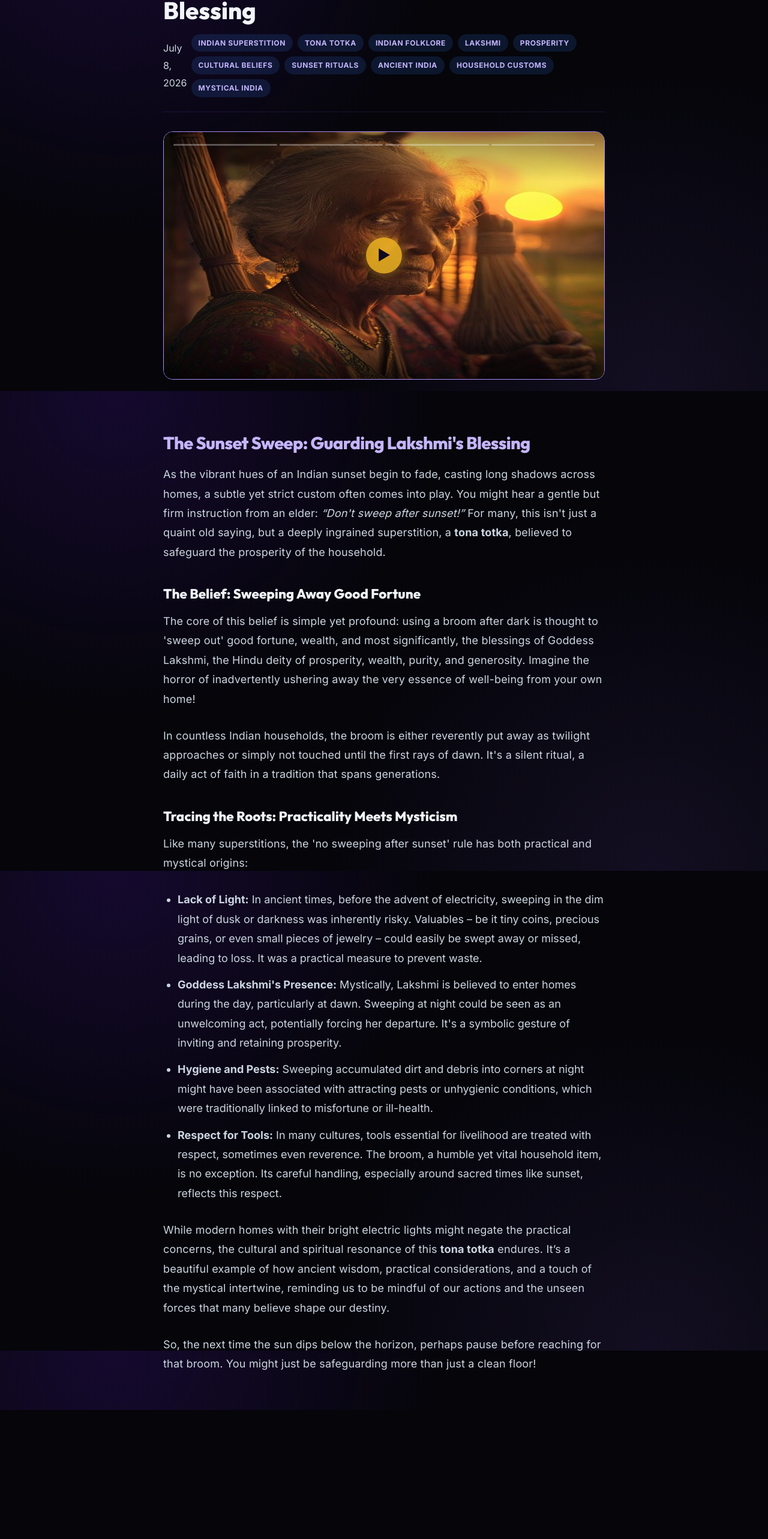
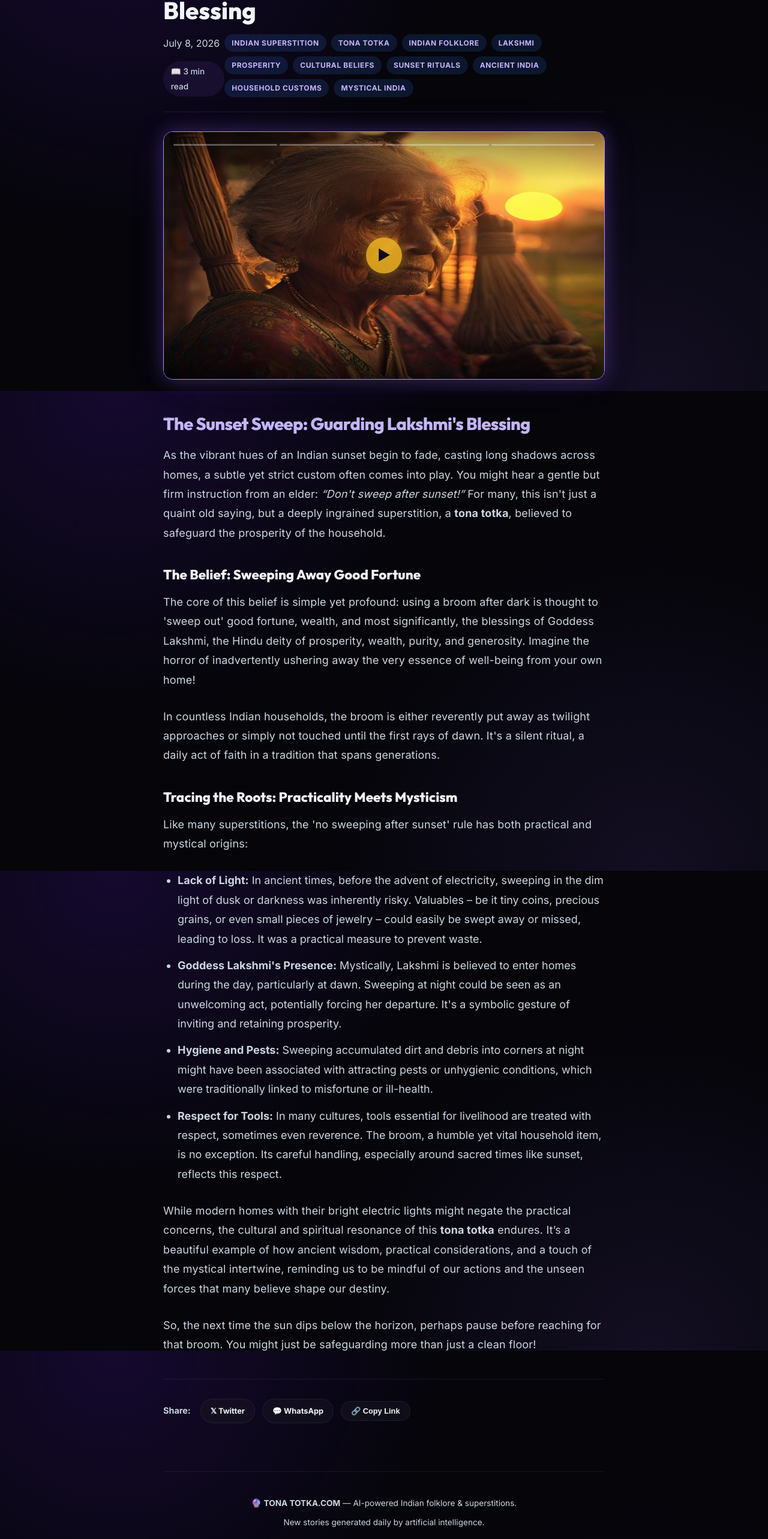
Before and after one commit to AyushM1701/AI-Superstition-blogger, a Next.js app: page /2026-07-08-the-sunset-sweep-guarding-lakshmi-s-blessing in a window 1280 px wide. Shown: the part 148-2714 px from the top of the page at 60% size. Before the commit the page ends 2499 px from the top, so only its background shows below. Built offline with nearby package versions, Linux system fonts and the light colour scheme; no server answers.

Commit message:
feat: complete UI overhaul, add share buttons, sync audio, fix bugs

```diff
--- a/src/app/[slug]/page.tsx
+++ b/src/app/[slug]/page.tsx
@@ -2,7 +2,9 @@ import Link from 'next/link';
 import { notFound } from 'next/navigation';
 import { Metadata } from 'next';
 import { getPostBySlug, getAllPosts } from '../../lib/posts';
+import { getReadingTime } from '../../lib/reading-time';
 import ReelsPlayer from '../../components/ReelsPlayer';
+import ShareButtons from '../../components/ShareButtons';
 
 interface Props {
   params: Promise<{ slug: string }>;
@@ -24,7 +26,7 @@ export async function generateMetadata({ params }: Props): Promise<Metadata> {
   }
 
   const desc = post.script.length > 150 ? post.script.substring(0, 150) + '...' : post.script;
-  const baseUrl = process.env.NEXT_PUBLIC_SITE_URL || 'https://tona-totka.com';
+  const baseUrl = process.env.NEXT_PUBLIC_SITE_URL || 'https://ai-superstition-blogger-4nnb.vercel.app';
 
   // Default to Pollinations URL if we don't have local static images yet
   let ogImage = `https://image.pollinations.ai/prompt/${encodeURIComponent(post.title + ", cinematic, 8k")}?width=1200&height=630&nologo=true`;
@@ -61,6 +63,7 @@ export default async function PostPage({ params }: Props) {
         <header className="detail-header">
           <h1 className="detail-title">{post.title}</h1>
           <div className="detail-meta">
+            <div style={{ display: 'flex', alignItems: 'center', gap: '1rem', flexWrap: 'wrap' }}>
               <time dateTime={post.created_at}>
                 {new Date(post.created_at).toLocaleDateString('en-US', {
                   year: 'numeric',
@@ -68,6 +71,8 @@ export default async function PostPage({ params }: Props) {
                   day: 'numeric'
                 })}
               </time>
+              <span className="reading-time">📖 {getReadingTime(post.blog_html)}</span>
+            </div>
             <div className="tags">
               {post.tags && post.tags.map((tag: string) => (
                 <span key={tag} className="tag">{tag}</span>
@@ -76,7 +81,7 @@ export default async function PostPage({ params }: Props) {
           </div>
         </header>
 
-        <div style={{ marginBottom: '3rem', display: 'flex', justifyContent: 'center' }}>
+        <div style={{ marginBottom: '3rem' }}>
           <ReelsPlayer
             imagePrompts={post.image_prompts || []}
             imageUrls={post.image_urls}
@@ -89,7 +94,14 @@ export default async function PostPage({ params }: Props) {
           className="blog-content"
           dangerouslySetInnerHTML={{ __html: post.blog_html }}
         />
+
+        <ShareButtons title={post.title} slug={post.slug} />
       </article>
+
+      <footer className="site-footer">
+        <p>🔮 <strong>TONA TOTKA.COM</strong> — AI-powered Indian folklore & superstitions.</p>
+        <p>New stories generated daily by artificial intelligence.</p>
+      </footer>
     </main>
   );
 }
--- a/src/app/globals.css
+++ b/src/app/globals.css
@@ -9,6 +9,7 @@
   --accent-color: #a78bfa;
   --accent-hover: #c4b5fd;
   --accent-gradient: linear-gradient(135deg, #a78bfa 0%, #f472b6 100%);
+  --glow-shadow: 0 0 30px rgba(139, 92, 246, 0.3), 0 0 60px rgba(139, 92, 246, 0.1);
 }
 
 * {
@@ -233,28 +234,7 @@ a {
   box-shadow: 0 20px 40px rgba(0, 0, 0, 0.4);
 }
 
-.thumbnail-placeholder {
-  width: 100%;
-  aspect-ratio: 16/9;
-  background: linear-gradient(45deg, #1e293b, #0f172a);
-  display: flex;
-  align-items: center;
-  justify-content: center;
-  position: relative;
-  overflow: hidden;
-  border-bottom: 1px solid var(--card-border);
-}
 
-.thumbnail-placeholder::after {
-  content: '▶';
-  font-size: 3rem;
-  color: rgba(255, 255, 255, 0.2);
-  transition: color 0.3s ease;
-}
-
-.video-card:hover .thumbnail-placeholder::after {
-  color: var(--accent-color);
-}
 
 .card-content {
   padding: 1.5rem;
@@ -311,20 +291,7 @@ a {
   color: var(--text-primary);
 }
 
-.video-player-container {
-  border-radius: 16px;
-  overflow: hidden;
-  box-shadow: 0 25px 50px -12px rgba(0, 0, 0, 0.5);
-  margin-bottom: 2rem;
-  background: #000;
-  aspect-ratio: 16/9;
-}
 
-.video-player {
-  width: 100%;
-  height: 100%;
-  display: block;
-}
 
 .detail-title {
   font-size: 2.5rem;
@@ -504,3 +471,84 @@ a {
     padding: 0.2rem 0.5rem;
   }
 }
+
+/* Reading Time Badge */
+.reading-time {
+  display: inline-flex;
+  align-items: center;
+  gap: 0.4rem;
+  font-size: 0.85rem;
+  color: var(--text-secondary);
+  background: rgba(139, 92, 246, 0.1);
+  padding: 0.3rem 0.8rem;
+  border-radius: 9999px;
+  font-weight: 500;
+}
+
+/* Share Buttons */
+.share-bar {
+  display: flex;
+  align-items: center;
+  gap: 0.75rem;
+  margin-top: 2.5rem;
+  padding-top: 2rem;
+  border-top: 1px solid var(--card-border);
+  flex-wrap: wrap;
+}
+
+.share-bar-label {
+  font-size: 0.9rem;
+  font-weight: 600;
+  color: var(--text-secondary);
+  margin-right: 0.25rem;
+}
+
+.share-btn {
+  display: inline-flex;
+  align-items: center;
+  gap: 0.4rem;
+  padding: 0.5rem 1rem;
+  border-radius: 9999px;
+  font-size: 0.8rem;
+  font-weight: 600;
+  cursor: pointer;
+  border: 1px solid var(--card-border);
+  background: var(--card-bg);
+  color: var(--text-primary);
+  transition: all 0.2s ease;
+  backdrop-filter: blur(8px);
+}
+
+.share-btn:hover {
+  border-color: var(--accent-color);
+  background: rgba(139, 92, 246, 0.15);
+  transform: translateY(-1px);
+}
+
+.share-btn--copied {
+  border-color: #34d399;
+  color: #34d399;
+}
+
+/* Footer */
+.site-footer {
+  margin-top: 5rem;
+  padding: 2.5rem 0;
+  border-top: 1px solid var(--card-border);
+  text-align: center;
+  color: var(--text-secondary);
+  font-size: 0.85rem;
+}
+
+.site-footer p {
+  margin-bottom: 0.5rem;
+}
+
+.site-footer a {
+  color: var(--accent-color);
+  transition: color 0.2s ease;
+}
+
+.site-footer a:hover {
+  color: var(--accent-hover);
+}
--- a/src/app/layout.tsx
+++ b/src/app/layout.tsx
@@ -1,16 +1,5 @@
 import type { Metadata } from "next";
-import { Geist, Geist_Mono } from "next/font/google";
 import "./globals.css";
-
-const geistSans = Geist({
-  variable: "--font-geist-sans",
-  subsets: ["latin"],
-});
-
-const geistMono = Geist_Mono({
-  variable: "--font-geist-mono",
-  subsets: ["latin"],
-});
 
 export const metadata: Metadata = {
   title: "TONA TOTKA.COM",
@@ -38,7 +27,7 @@ export default function RootLayout({
   children: React.ReactNode;
 }>) {
   return (
-    <html lang="en" className={`${geistSans.variable} ${geistMono.variable}`}>
+    <html lang="en">
       <body>{children}</body>
     </html>
   );
--- /dev/null
+++ b/src/components/ShareButtons.tsx
@@ -0,0 +1,62 @@
+'use client';
+
+import { useState } from 'react';
+
+interface ShareButtonsProps {
+  title: string;
+  slug: string;
+}
+
+export default function ShareButtons({ title, slug }: ShareButtonsProps) {
+  const [copied, setCopied] = useState(false);
+  const siteUrl = process.env.NEXT_PUBLIC_SITE_URL || 'https://ai-superstition-blogger-4nnb.vercel.app';
+  const postUrl = `${siteUrl}/${slug}`;
+  const encodedTitle = encodeURIComponent(title);
+  const encodedUrl = encodeURIComponent(postUrl);
+
+  const handleCopy = async () => {
+    try {
+      await navigator.clipboard.writeText(postUrl);
+      setCopied(true);
+      setTimeout(() => setCopied(false), 2000);
+    } catch {
+      // Fallback for older browsers
+      const textArea = document.createElement('textarea');
+      textArea.value = postUrl;
+      document.body.appendChild(textArea);
+      textArea.select();
+      document.execCommand('copy');
+      document.body.removeChild(textArea);
+      setCopied(true);
+      setTimeout(() => setCopied(false), 2000);
+    }
+  };
+
+  return (
+    <div className="share-bar">
+      <span className="share-bar-label">Share:</span>
+      <a
+        href={`https://twitter.com/intent/tweet?text=${encodedTitle}&url=${encodedUrl}`}
+        target="_blank"
+        rel="noopener noreferrer"
+        className="share-btn"
+      >
+        𝕏 Twitter
+      </a>
+      <a
+        href={`https://api.whatsapp.com/send?text=${encodedTitle}%20${encodedUrl}`}
+        target="_blank"
+        rel="noopener noreferrer"
+        className="share-btn"
+      >
+        💬 WhatsApp
+      </a>
+      <button
+        onClick={handleCopy}
+        className={`share-btn ${copied ? 'share-btn--copied' : ''}`}
+      >
+        {copied ? '✓ Copied!' : '🔗 Copy Link'}
+      </button>
+    </div>
+  );
+}
--- a/src/lib/gemini.ts
+++ b/src/lib/gemini.ts
@@ -22,7 +22,8 @@ CRITICAL CONSTRAINTS:
 2. The 'script' field MUST be capped at roughly 80-90 words (designed to be spoken in under 35 seconds).
 3. Do NOT repeat the following recent titles: ${previousTitles.length ? previousTitles.join(', ') : 'None'}.
 4. 'blog_html' should use standard HTML tags (p, h2, h3, ul, li, strong, em). Make the blog post engaging, spooky, but educational, explaining the cultural or historical roots in India.
-5. 'image_prompts' MUST be an array of EXACTLY 4 highly detailed, cinematic, 8k prompts describing a sequential visual storyboard that perfectly captures the superstition's progression. No text or words in the prompts. Ensure subjects look Indian.`;
+5. 'image_prompts' MUST be an array of EXACTLY 4 highly detailed, cinematic, 8k prompts describing a sequential visual storyboard that perfectly captures the superstition's progression. No text or words in the prompts. Ensure subjects look Indian.
+6. IMPORTANT: Do NOT start 'blog_html' with a heading that repeats the title. The title is rendered separately. Start 'blog_html' directly with a <p> tag or a sub-heading like <h3>.`;
 
   const callGemini = async (promptMsg: string) => {
     const ai = getGeminiClient();
@@ -48,7 +49,7 @@ CRITICAL CONSTRAINTS:
     if (!validated.success) {
       // Retry once
       console.warn("Validation failed, retrying once...", validated.error.message);
-      const retryPrompt = `Generate today's AI news blog post.
+      const retryPrompt = `Generate a captivating blog post about an Indian superstition (Tona Totka).
 PREVIOUS ATTEMPT FAILED VALIDATION. Ensure it strictly matches the JSON schema. Error: ${validated.error.message}`;
 
       const retryResult = await callGemini(retryPrompt);
--- /dev/null
+++ b/src/lib/reading-time.ts
@@ -0,0 +1,10 @@
+/**
+ * Estimates reading time for an HTML string.
+ * Strips tags, counts words, divides by average reading speed (200 wpm).
+ */
+export function getReadingTime(html: string): string {
+  const text = html.replace(/<[^>]*>/g, '');
+  const wordCount = text.split(/\s+/).filter(Boolean).length;
+  const minutes = Math.max(1, Math.ceil(wordCount / 200));
+  return `${minutes} min read`;
+}
```
Also changed, not shown: src/app/page.tsx (+13 -3 lines), src/components/ReelsPlayer.tsx (+53 -25 lines), 2 other files (tests, documents, lock files or other folders). Lines whose indentation alone changed are shown as unchanged.
